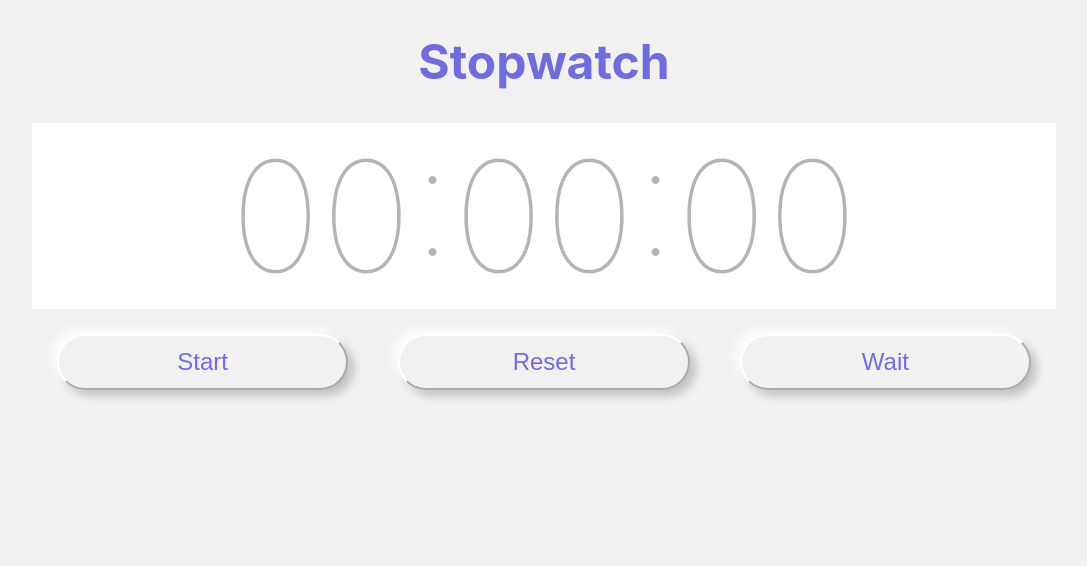
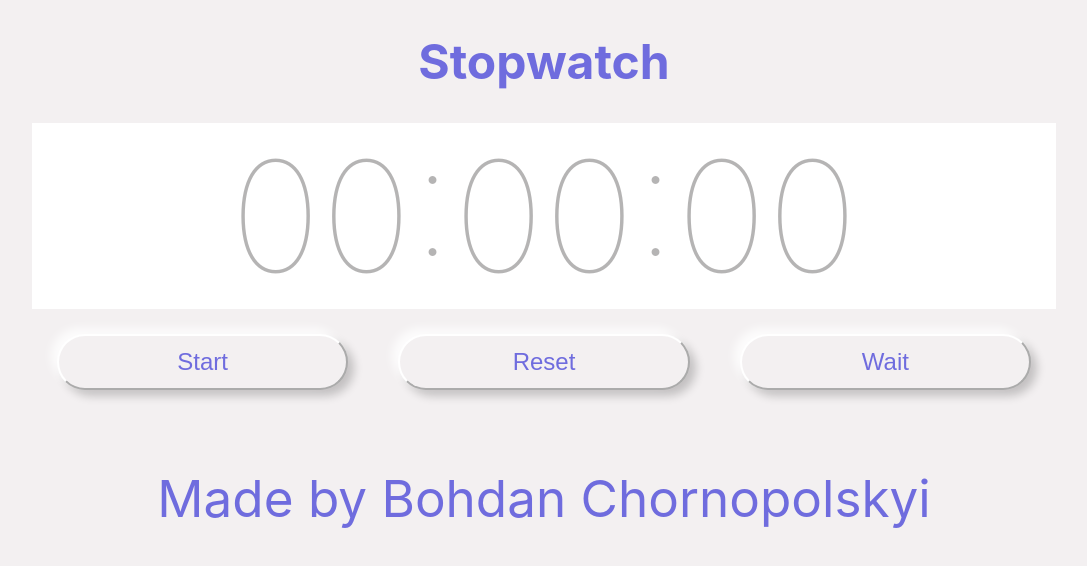
Before and after one commit to bohdanchornopolskyi/stopwatch-react, a React (Create React App) app: page / in a window 1280 px wide. Shown: the top 566 px of the page, without its empty margins (96-1183 px from the left). Built offline with nearby package versions, Linux system fonts and the light colour scheme.

Commit message:
some cosmetic changes

```diff
--- a/src/App.js
+++ b/src/App.js
@@ -13,10 +13,7 @@ function App() {
     useEffect(() => {
         !watch ? setButton('Start') : setButton('Stop');
 
-        let click$ = null;
-        if (document.getElementById('wait')) {
-            click$ = fromEvent(document.getElementById('wait'), 'click');
-        }
+        const click$ = fromEvent(document.getElementById('wait'), 'click');
 
         const doubleClick$ = click$.pipe(
             buffer(click$.pipe(debounceTime(300))),
@@ -56,8 +53,10 @@ function App() {
     const buttonHandlers = {
         handleStart: () => {
             setWatch((prevState) => !prevState);
+            setDoubleClick(false);
             if (button === 'Stop') {
                 setTime(0);
+                setDoubleClick(false);
             }
         },
         handleWait: () => {
@@ -68,7 +67,9 @@ function App() {
         handleReset: () => {
             if (button === 'Start' && time !== 0) {
                 setTime(0);
+                setDoubleClick(false);
             } else {
+                setDoubleClick(false);
                 setTime(0);
                 setWatch(true);
             }
--- a/src/components/Stopwatch.js
+++ b/src/components/Stopwatch.js
@@ -13,6 +13,7 @@ const Stopwatch = ({ label, time, buttonHandlers }) => {
                 <Button onClick={buttonHandlers.handleReset} label='Reset' />
                 <Button id='wait' onClick={buttonHandlers.handleWait} label='Wait' />
             </div>
+            <p className='made-by'>Made by Bohdan Chornopolskyi</p>
         </div>
     );
 };
--- a/src/index.scss
+++ b/src/index.scss
@@ -30,6 +30,14 @@ body {
             color: rgba(11, 8, 8, 0.3);
             text-rendering: optimizeLegibility;
             margin: 0 auto;
+        }
+        .made-by {
+            display: flex;
+            flex-direction: row;
+            justify-content: center;
+            align-items: center;
+            color: #6f6cde;
+            font-size: 4vw;
         }
     }
     .btn-wrapper {
```
Also changed, not shown: 1 other file (tests, documents, lock files or other folders).
